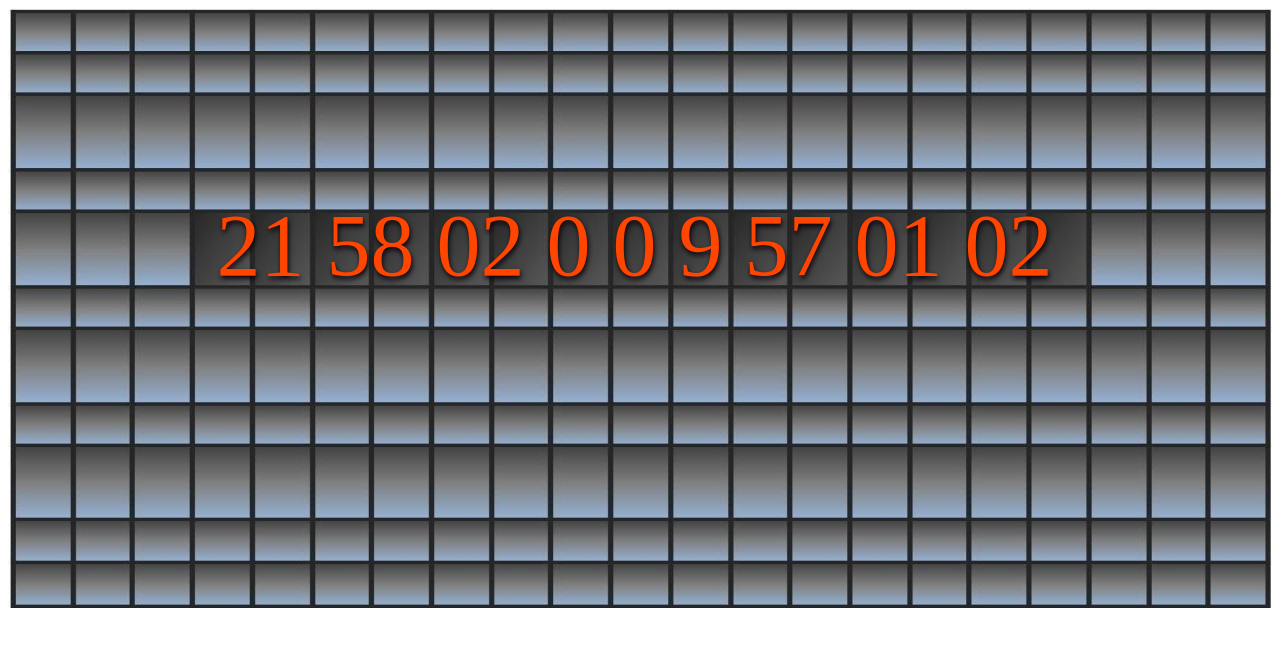
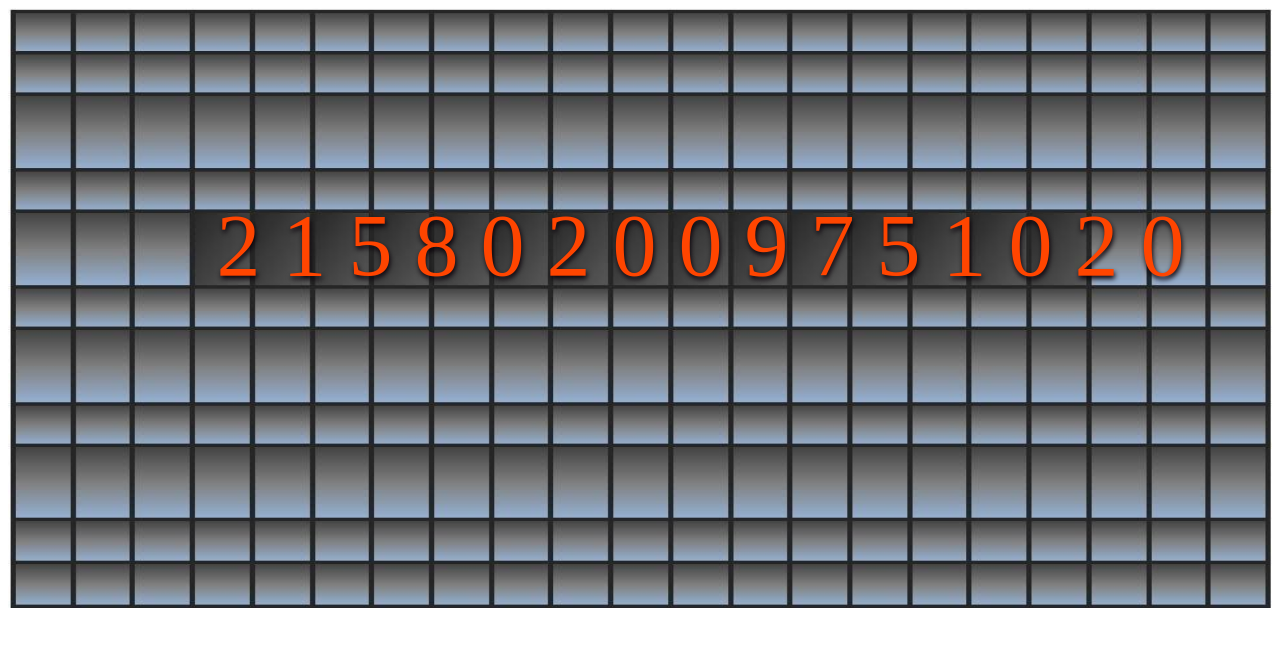
Before and after one commit to ChrisGrindereng/Metronome-Clock, a plain HTML site: page index.html in a window 1280 px wide. Drawn offline with Linux system fonts and the light colour scheme.

Commit message:
seperated all numbers for better styling

```diff
--- a/clock.js
+++ b/clock.js
@@ -33,14 +33,21 @@ function getTime(){
 function initializeClock(id) {
   //normal clock
   var clock = document.getElementById(id);
+  var h1Span = clock.querySelector('.h1');
   var hSpan = clock.querySelector('.h');
+  var m1Span = clock.querySelector('.m1');
   var mSpan = clock.querySelector('.m');
+  var s1Span = clock.querySelector('.s1');
   var sSpan = clock.querySelector('.s');
   var dSpan = clock.querySelector('.d');
   var cSpan = clock.querySelector('.c');
+
  //reverse clock
+  var hours1Span = clock.querySelector('.hours1');
   var hoursSpan = clock.querySelector('.hours');
+  var minutes1Span = clock.querySelector('.minutes1');
   var minutesSpan = clock.querySelector('.minutes');
+  var seconds1Span = clock.querySelector('.seconds1');
   var secondsSpan = clock.querySelector('.seconds');
   var decisecondsSpan = clock.querySelector('.deciseconds');
 
@@ -49,14 +56,20 @@ function initializeClock(id) {
     var time = getTime();
     cSpan.innerHTML = (time.c - time.d *10);
     dSpan.innerHTML = time.d;
-    sSpan.innerHTML = ('0' + time.s).slice(-2);
-    mSpan.innerHTML = ('0' + time.m).slice(-2);
-    hSpan.innerHTML = ('0' + time.h).slice(-2);
+    sSpan.innerHTML = ('0' + time.s).slice(-1);
+    s1Span.innerHTML = ('0' + time.s).slice(-2, -1);
+    mSpan.innerHTML = ('0' + time.m).slice(-1);
+    m1Span.innerHTML = ('0' + time.m).slice(-2, -1);
+    hSpan.innerHTML = ('0' + time.h).slice(-1);
+    h1Span.innerHTML = ('0' + time.h).slice(-2, -1);
     // reserse clock
     decisecondsSpan.innerHTML = time.deciseconds;
-    secondsSpan.innerHTML = ('0' + time.seconds).slice(-2);
-    minutesSpan.innerHTML = ('0' + time.minutes).slice(-2);
-    hoursSpan.innerHTML = ('0' + time.hours).slice(-2);
+    secondsSpan.innerHTML = ('0' + time.seconds).slice(-1);
+    seconds1Span.innerHTML = ('0' + time.seconds).slice(-2, -1);
+    minutesSpan.innerHTML = ('0' + time.minutes).slice(-1);
+    minutes1Span.innerHTML = ('0' + time.minutes).slice(-2, -1);
+    hoursSpan.innerHTML = ('0' + time.hours).slice(-1);
+    hours1Span.innerHTML = ('0' + time.hours).slice(-2, -1);
   }
 
 //setting the time interval to centiseconds for the updated function to run
--- a/index.html
+++ b/index.html
@@ -10,16 +10,22 @@
     <img src="./images/scaled.jpg" />
     <div class = "clockdiv" id="clockdiv">
         <!--military time clock-->
+        <span class="h1"></span>
         <span class="h"></span>
+        <span class="m1"></span>
         <span class="m"></span>
+        <span class="s1"></span>
         <span class="s"></span>
         <span class="d"></span>
         <span class="c"></span>
         <!--reverse clock-->
         <span class="deciseconds"></span>
         <span class="seconds"></span>
+        <span class="seconds1"></span>
         <span class="minutes"></span>
+        <span class="minutes1"></span>
         <span class="hours"></span>
+        <span class="hours1"></span>
     </div>
 </div>
 
```
